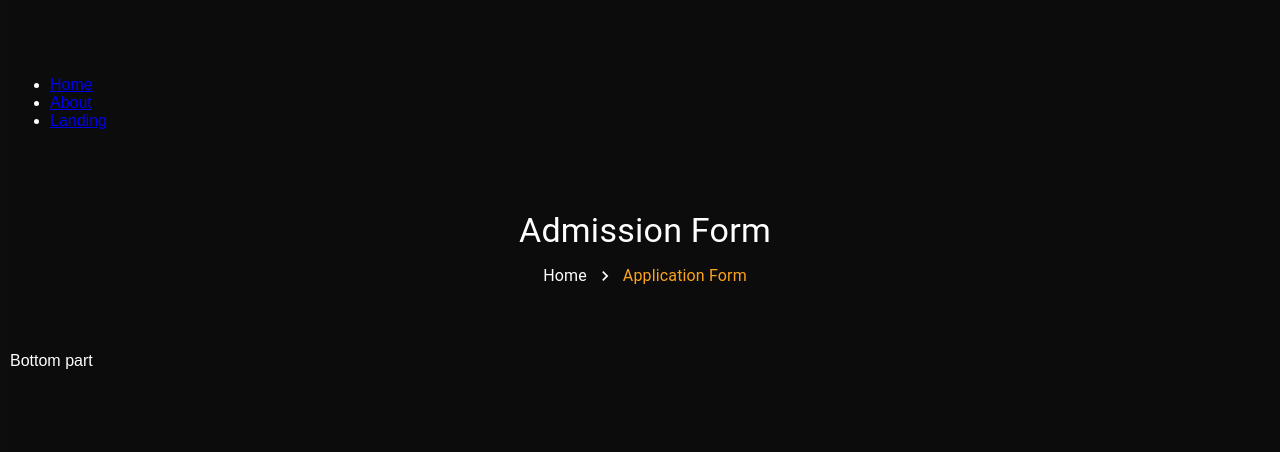
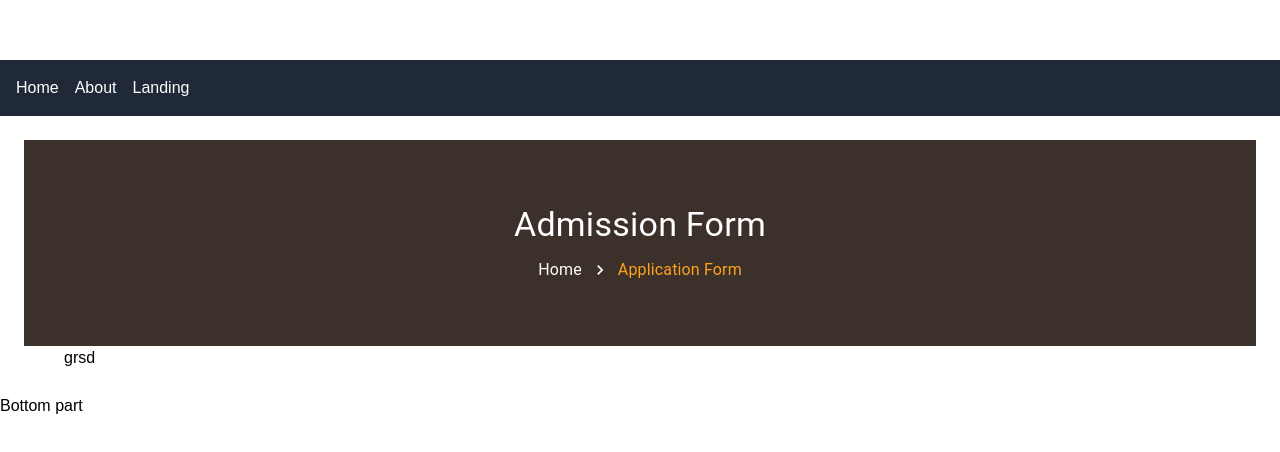
Before and after one commit to yeasaleh2002/dept_cse_city_university, a React (Vite) app: page /application in a window 1280 px wide. Shown: the top 452 px of the page. Built offline with nearby package versions, Linux system fonts and the light colour scheme.

Commit message:
breadcrubs

```diff
--- a/src/Components/BreadcrumbsComponent/BreadcrumbsComponent.jsx
+++ b/src/Components/BreadcrumbsComponent/BreadcrumbsComponent.jsx
@@ -11,6 +11,8 @@ const BreadcrumbsComponent = ({ title, breadcrumbs }) => {
     <Box
       sx={{
         backgroundImage: `url(${breadcrumbsBg})`,
+        backgroundRepeat: "no-repeat",
+        backgroundColor: "#3B302A",
         backgroundSize: "cover",
         backgroundPosition: "center",
         color: "#fff",
--- a/src/Pages/Students/ErrorPage/AdmissionPage.jsx
+++ b/src/Pages/Students/AdmissionPage/AdmissionPage.jsx
@@ -1,5 +1,6 @@
 import React from "react";
 import { BreadcrumbsComponent } from "../../../Components";
+import { Container } from "@mui/material";
 
 const AdmissionPage = () => {
   const breadcrumbs = [
@@ -10,7 +11,9 @@ const AdmissionPage = () => {
   return (
     <div>
       <BreadcrumbsComponent title="Admission Form" breadcrumbs={breadcrumbs} />
-      <div className="p-6 bg-[#FFFFFF] h-screen"></div>
+      <Container maxWidth="lg">
+        <div style={{ padding: "" }} className="bg-[var(--bg-color)]">grsd</div>
+      </Container>
     </div>
   );
 };
--- a/src/Pages/index.js
+++ b/src/Pages/index.js
@@ -12,7 +12,7 @@ export const NotFoundPage = withSuspense(
 
 // Students pages
 export const AdmissionPage = withSuspense(
-  lazy(() => import("./Students/ErrorPage/AdmissionPage"))
+  lazy(() => import("./Students/AdmissionPage/AdmissionPage"))
 );
 
 // Teachers pages
--- a/src/index.css
+++ b/src/index.css
@@ -1,4 +1,19 @@
+@tailwind base;
+@tailwind components;
+@tailwind utilities;
+
 :root {
+  --bg-color: #ffffff;
+  --bg-color-2: #e4c7c7b0;
+  --primary-color: #ffffff;
+  --secondary-color: #000;
+  --text-color: #000;
+  --text-color-2: #ffffff71;
+  --text-color-3: rgb(204, 0, 0);
+  --overlay-color: rgba(255, 255, 255, 0.386);
+}
+
+[data-theme="light"] {
   --bg-color: #0c0c0c;
   --bg-color-2: #3834349d;
   --primary-color: #0d0d0d;
@@ -7,17 +22,6 @@
   --text-color-2: #40404090;
   --text-color-3: rgb(204, 0, 0);
   --overlay-color: rgba(0, 0, 0, 0.42);
-}
-
-[data-theme="light"] {
-  --bg-color: #ffffff;
-  --bg-color-2: #e4c7c7b0;
-  --primary-color: #ffffff;
-  --secondary-color: #000;
-  --text-color: #000;
-  --text-color-2: #ffffff71;
-  --text-color-3: rgb(204, 0, 0);
-  --overlay-color: rgba(255, 255, 255, 0.386);
 }
 
 html,
@@ -37,7 +41,7 @@ body {
   -webkit-font-smoothing: antialiased;
   -moz-osx-font-smoothing: grayscale;
   padding-top: 60px;
-  border-left: 10px solid var(--primary-color);
+  /* border-left: 10px solid var(--primary-color); */
 }
 
 ::-webkit-scrollbar {
--- a/tailwind.config.js
+++ b/tailwind.config.js
@@ -1,6 +1,9 @@
 /** @type {import('tailwindcss').Config} */
 module.exports = {
-  content: ["./index.html", "./src/**/*.{js,ts,jsx,tsx}"],
+  content: [
+    "./src/**/*.{js,jsx,ts,tsx}",
+    "./node_modules/@mui/material/**/*.{js,jsx,ts,tsx}"
+  ],
   theme: {
     extend: {},
   },
```
Also changed, not shown: src/Pages/Students/AdmissionPage/index.js (renamed from src/Pages/Students/ErrorPage/index.js).
